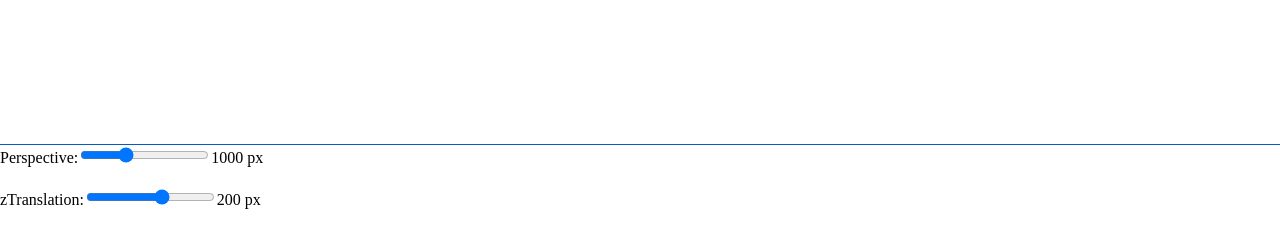
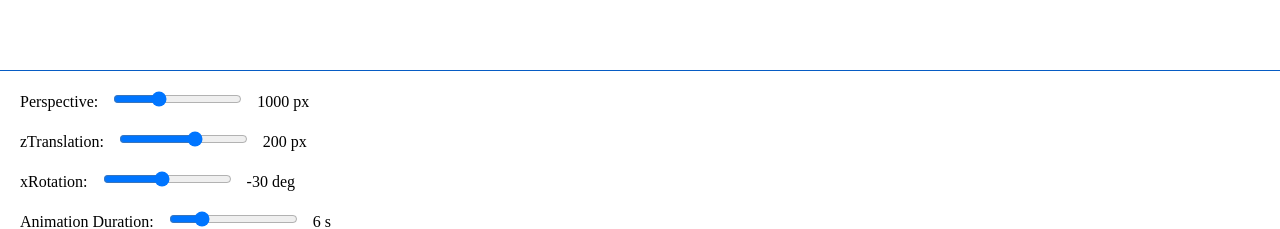
Before and after one commit to ahmedyahiaalkaff/image_slider_3d, a React (Vite) app: page / in a window 1280 px wide. Shown: the part 548-777 px from the top of the page. Built offline with nearby package versions, Linux system fonts and the light colour scheme.

Commit message:
Adding more controls to demo example

```diff
--- a/src/App.css
+++ b/src/App.css
@@ -26,5 +26,15 @@ footer.controls{
   bottom: 0;
   display: flex;
   flex-direction: column;
+  flex-wrap: wrap;
   gap: 20px;
+  padding: 20px 20px;
 }
+
+.controls > div{
+  margin-left: 20px;
+}
+
+label > input {
+  margin: auto 15px;
+}
--- a/src/App.tsx
+++ b/src/App.tsx
@@ -6,6 +6,7 @@ type ControlsState = {
   perspective: number;
   zTranslation: number;
   xRotation: number;
+  animationDuration: number;
 };
 type ActionType =
   | {
@@ -19,6 +20,9 @@ type ActionType =
   | {
       type: "XROTATION";
       xRotation: number;
+    }| {
+      type: "ANIMATION_DURATION";
+      animationDuration: number;
     };
 
 function reducer(state: ControlsState, action: ActionType): ControlsState {
@@ -29,11 +33,13 @@ function reducer(state: ControlsState, action: ActionType): ControlsState {
       return { ...state, zTranslation: action.zTranslation };
     case "XROTATION":
       return { ...state, xRotation: action.xRotation };
+    case "ANIMATION_DURATION":
+      return { ...state, animationDuration: action.animationDuration };
   }
   throw new Error("unknown action");
 }
 
-const initialState: ControlsState = { perspective: 1000, zTranslation: 200, xRotation: -30 };
+const initialState: ControlsState = { perspective: 1000, zTranslation: 200, xRotation: -30, animationDuration: 6 };
 
 function App() {
   const [state, dispatch] = useReducer(reducer, initialState);
@@ -50,6 +56,7 @@ function App() {
         xRotation={`${state.xRotation}deg`}
         perspective={`${state.perspective}px`}
         zTranslation={`${state.zTranslation}px`}
+        animationDuration={`${state.animationDuration}s`}
         className="imageSlider"
       />
       <h2 className="content">Image Slider 3D</h2>
@@ -111,6 +118,25 @@ function App() {
           </label>
           {state.xRotation} deg
         </div>
+        <div className="animationDurationInput">
+          <label htmlFor="animationDurationInput">
+            Animation Duration:
+            <input
+              type="range"
+              id="animationDurationInput"
+              value={state.animationDuration}
+              min={2}
+              max={20}
+              onChange={(e) =>
+                dispatch({
+                  type: "ANIMATION_DURATION",
+                  animationDuration: Number(e.currentTarget.value),
+                })
+              }
+            />
+          </label>
+          {state.animationDuration} s
+        </div>
       </footer>
     </main>
   );
```
